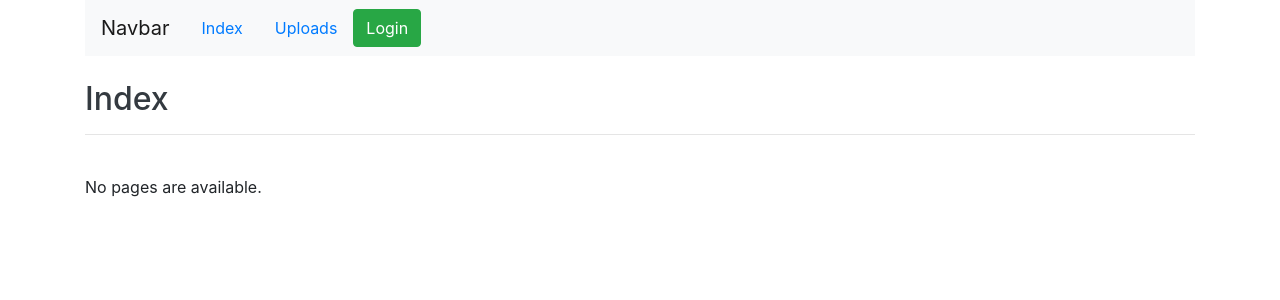
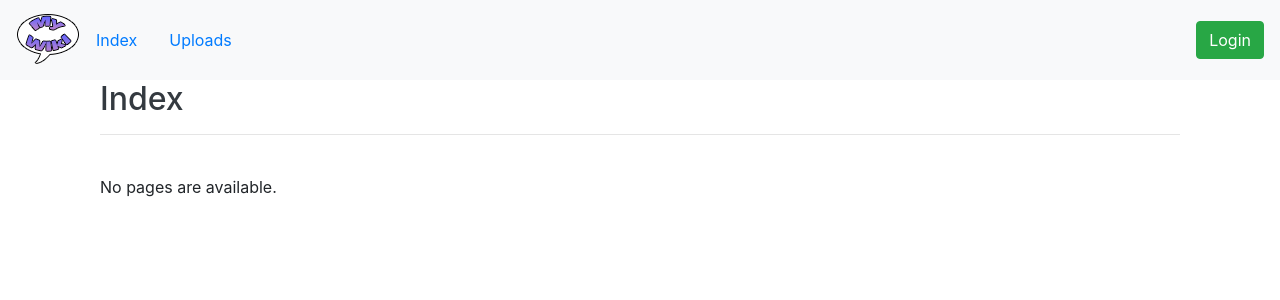
Before and after one commit to PyroSharkZ/Django2, a Django app: template wiki/templates/wiki/index.html in a window 1280 px wide. Shown: the top 300 px of the page. Run offline with Django 3.2, Linux system fonts and the light colour scheme; the template is opened without the code that fills it, so the values that code supplies are empty; parts of the project's set-up code (start-up, migrations or seed data) failed here and were passed over; some libraries are stand-ins or nearby versions.

Commit message:
Added in my own logo on navbar

```diff
--- a/wiki/templates/wiki/base.html
+++ b/wiki/templates/wiki/base.html
@@ -8,12 +8,8 @@
     <link rel="stylesheet" type="text/css" href="{% static 'wiki/style.css' %}">
 </head>
 
-
-
-<body>
-    <div class="container">
 <nav class="navbar navbar-expand-lg navbar-light bg-light">
-            <a class="navbar-brand" href="#">Navbar</a>
+    <img src="{% static 'wiki/img/mywiki3.png' %}">
     <button class="navbar-toggler" type="button" data-toggle="collapse" data-target="#navbarNav"
         aria-controls="navbarNav" aria-expanded="false" aria-label="Toggle navigation">
         <span class="navbar-toggler-icon"></span>
@@ -21,18 +17,18 @@
     <div class="collapse navbar-collapse" id="navbarNav">
         <a class="nav-item nav-link" href="{% url 'wiki:index' %}">Index</a>
         <a class="nav-item nav-link" href="{% url 'wiki:upload_page' %}">Uploads</a>
+    </div>
     {% if user.is_authenticated%}
         <a class="btn btn-danger" href="{% url 'wiki:logout'%}">Logout</a>
         {% else %}
         <a class="btn btn-success" href="{% url 'wiki:login' %}">Login</a>
         {% endif %}
+</nav>
+
+<body>
+    <div class="container">
+        {% block content %}NO CONTENT PROVIDED{% endblock content %}
     </div>
-        </nav>
-    </div>
-    <br />
-    {% block content %}NO CONTENT PROVIDED{% endblock content %}
 </body>
 
-
-
 </html>
```
Also changed, not shown: wiki/static/wiki/img/mywiki1.png (added), wiki/static/wiki/img/mywiki2.png (added), wiki/static/wiki/img/mywiki3.png (added). Lines whose indentation alone changed are shown as unchanged.
